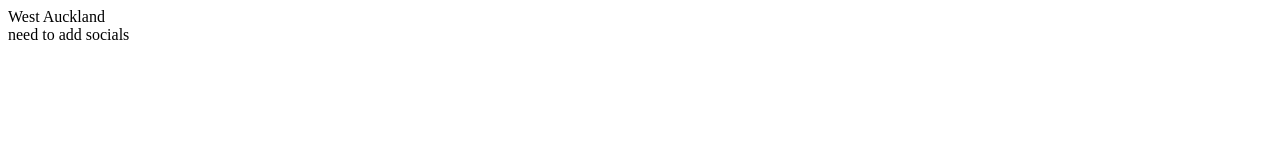
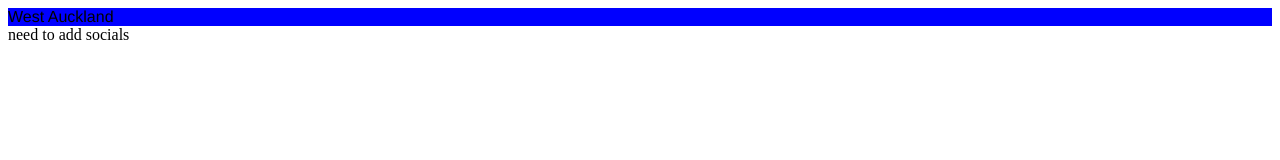
Before and after one commit to iL30N/WestAuckland, a plain HTML site: page index.html in a window 1280 px wide. Drawn offline with Linux system fonts and the light colour scheme.

Commit message:
Created assets folder, then added css folder

```diff
--- /dev/null
+++ b/assets/css/style.css
@@ -0,0 +1,4 @@
+header {
+    font-family: 'Franklin Gothic Medium', 'Arial Narrow', Arial, sans-serif;
+    background-color: blue;
+}
--- a/index.html
+++ b/index.html
@@ -3,7 +3,8 @@
 <head>
     <meta charset="UTF-8">
     <meta name="viewport" content="width=device-width, initial-scale=1.0">
-    <title>Document</title>
+    <title>West Auckland</title>
+    <link rel="stylesheet" href="assets/css/style.css">
 </head>
 <body>
     <!-- header -->
```
Also changed, not shown: assets/style.css (deleted).
